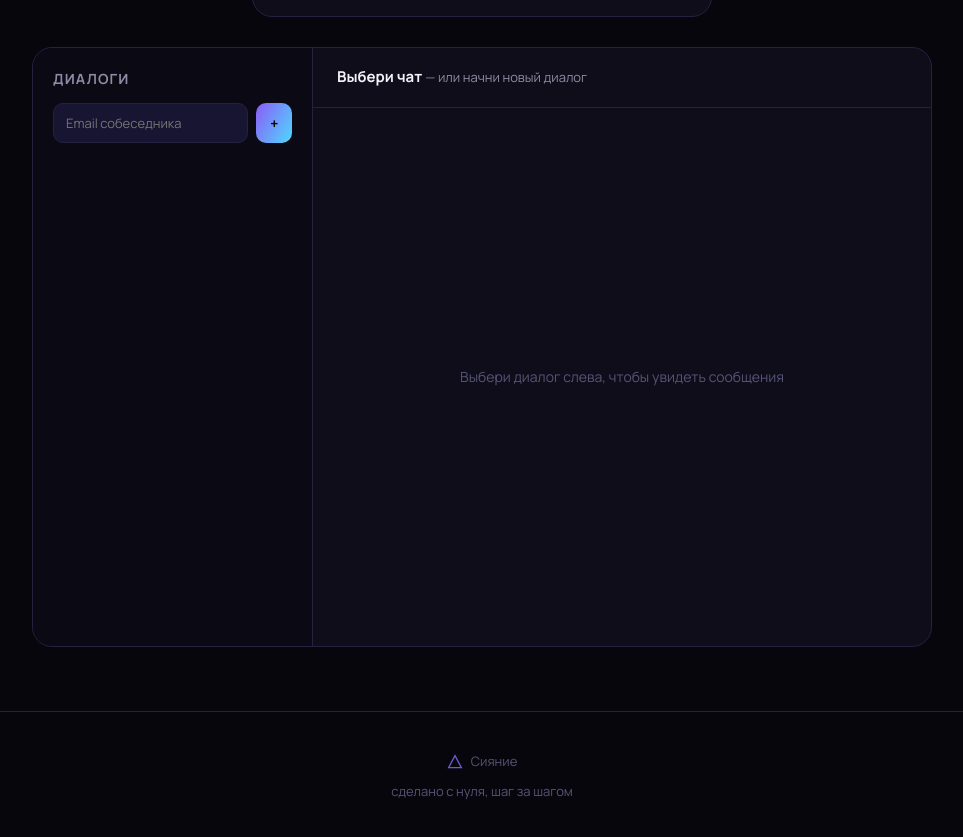
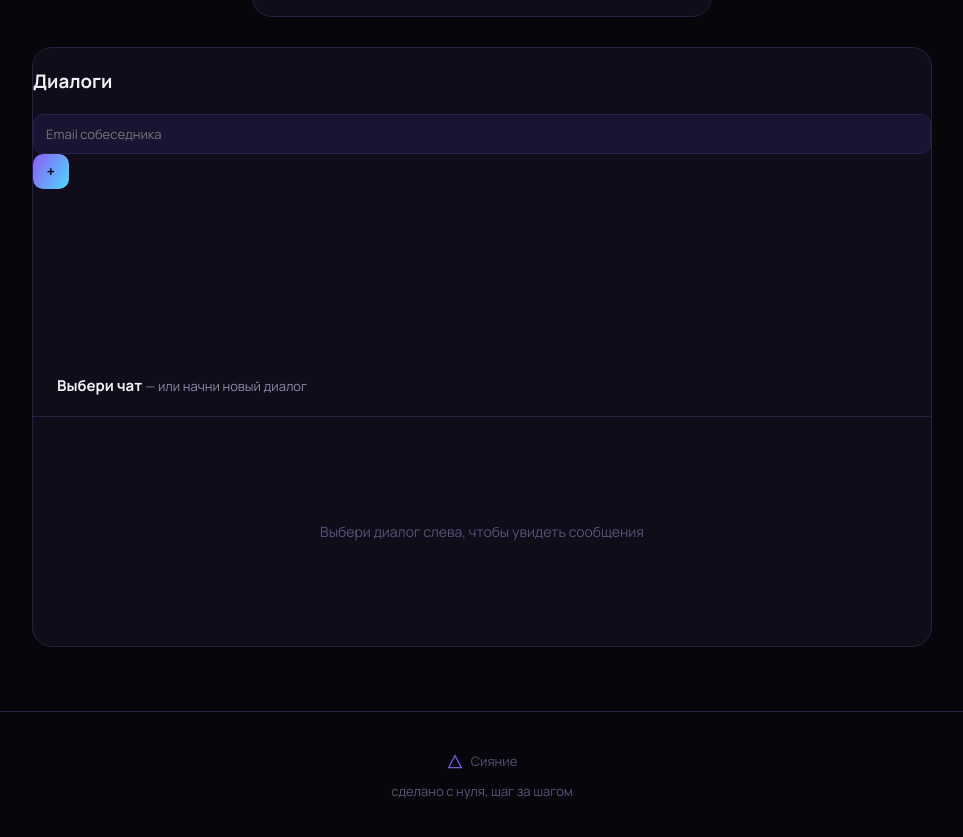
Before and after one commit to okladno2000-droid/siyanie-site, a plain HTML site: page index.html in a window 1280 px wide. Shown: the part 1833-2670 px from the top of the page, without its empty margins (158-1121 px from the left). Drawn offline with Linux system fonts and the light colour scheme.

Commit message:
Update index.html

```diff
--- a/index.html
+++ b/index.html
@@ -175,20 +175,15 @@
     color: var(--text-muted); cursor: pointer;
   }
 
-  .chat-app {
+    .chat-app {
     display: none;
     max-width: 900px; margin: 30px auto 0;
     background: var(--panel); border: 1px solid var(--border); border-radius: 20px;
     overflow: hidden; height: 600px;
-    display: grid; grid-template-columns: 280px 1fr;
+    display: grid;          ← УДАЛИ ЭТУ СТРОКУ
+    grid-template-columns: 280px 1fr;   ← УДАЛИ ЭТУ СТРОКУ
   }
-  .chat-app.show { display: grid; }
-
-  .chat-sidebar {
-    background: var(--bg-alt); border-right: 1px solid var(--border);
-    display: flex; flex-direction: column; padding: 20px;
-  }
-  .chat-sidebar h3 {
+  .chat-app.show { display: grid; }     ← ЗАМЕНИ НА ЭТО:
     font-size: 14px; color: var(--text-muted); margin: 0 0 14px;
     text-transform: uppercase; letter-spacing: 0.08em;
   }
```
